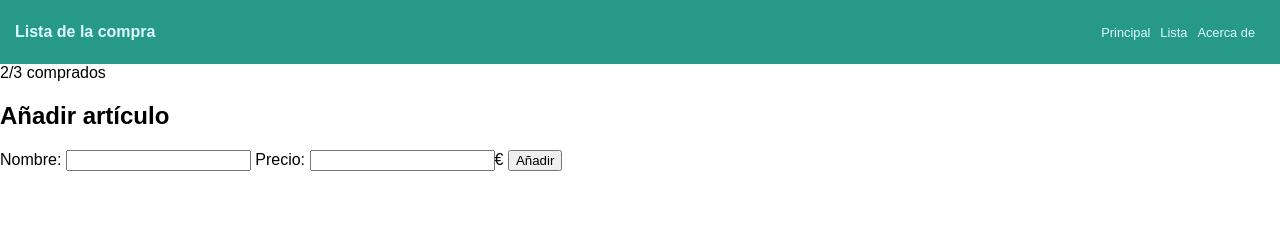
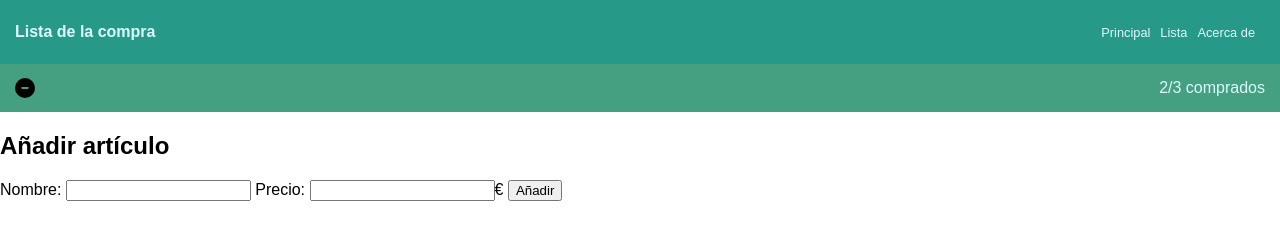
Before and after one commit to KevinVanDerSchans/202304-w1ch3-kevin-schans, a website: page index.html in a window 1280 px wide. Drawn offline with Linux system fonts and the light colour scheme.

Commit message:
Add circle file and finish nav styles

```diff
--- a/index.html
+++ b/index.html
@@ -30,8 +30,8 @@
   </header>
 
   <section>
-    <div>
-      <i class="fa-sharp fa-solid fa-circle-minus" style="color: #d51515;"></i>
+    <div class="icon-and-counter-container">
+      <img src="/circle-minus-solid.svg" style="width:20px;height:20px;" alt="Minus image">
       <span class="item-counter">2/3 comprados</span>
     </div>
   </section>
--- a/styles.css
+++ b/styles.css
@@ -50,5 +50,22 @@ ul li {
   font-size: 0.8rem;
   list-style: none;
   color: #ddfbff;
+}
 
+.icon-and-counter-container {
+  display: flex;
+  justify-content: space-between;
+  width: 100%;
+  height: 3em;
+  align-items: center;
+  background-color: #44a080;
 }
+
+img {
+  margin-left: 15px;
+}
+
+.item-counter {
+  padding: 15px;
+  color: #ddfbff;
+}
```
Also changed, not shown: circle-minus-solid.svg (added).
